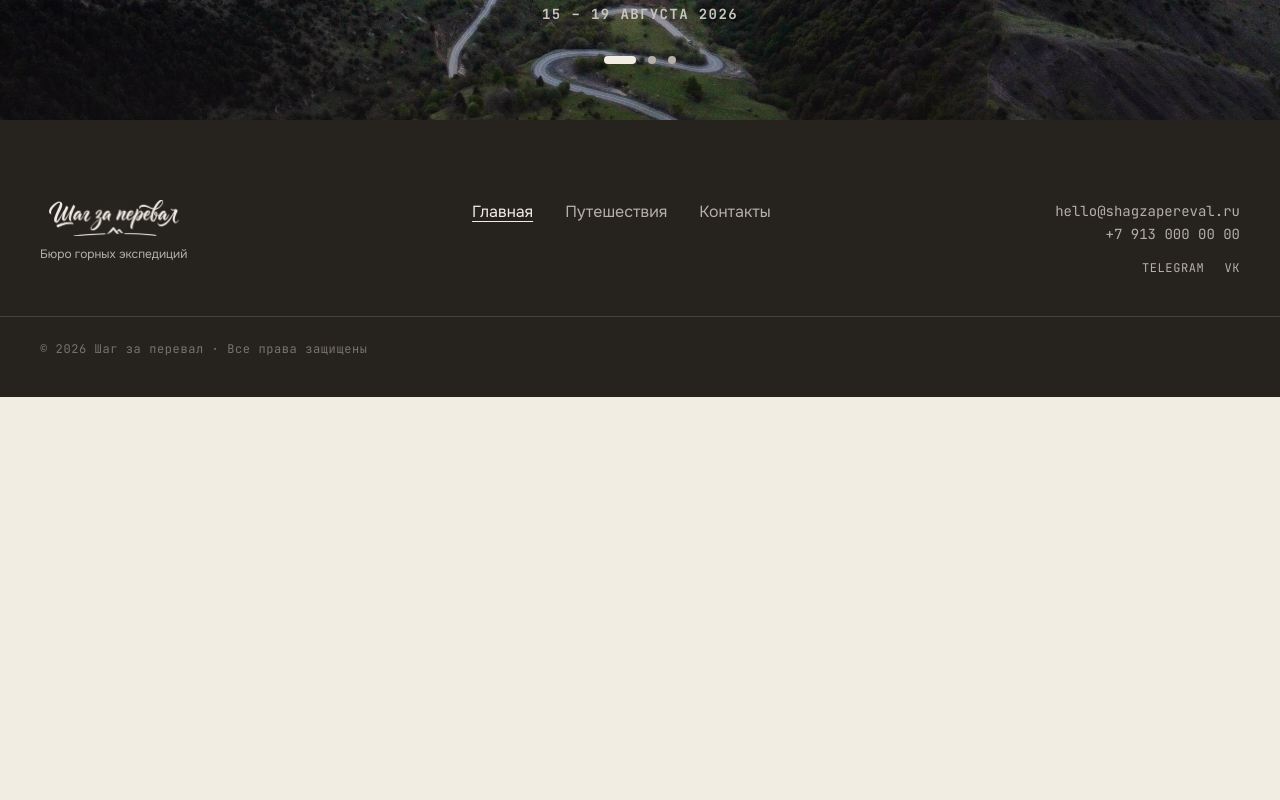
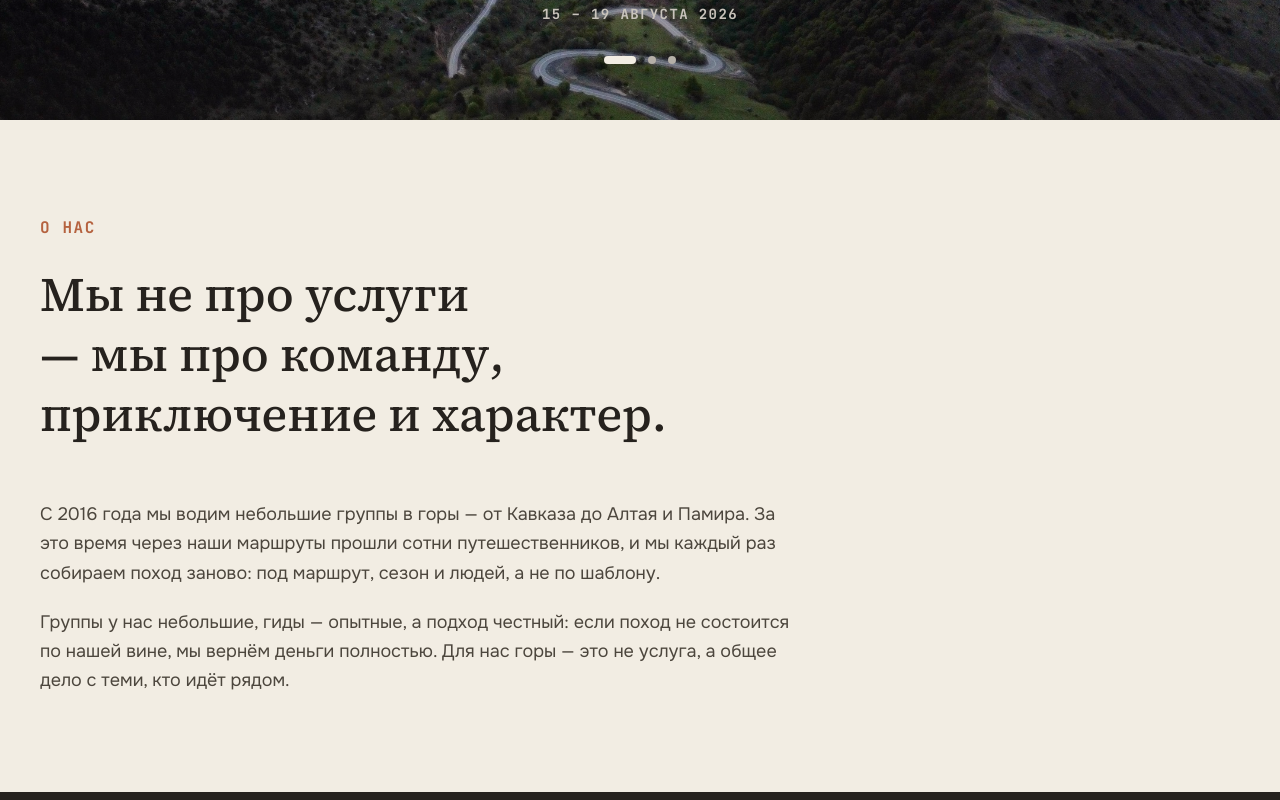
Before and after one commit to Stillonov/sz-shag-za-pereval, a Next.js app: page / in a window 1280 px wide. Shown: the part 680-1480 px from the top of the page. Before the commit the page ends 1077 px from the top, so only its background shows below. Built offline with nearby package versions, Linux system fonts and the light colour scheme.

Commit message:
Add About (Manifest) section to the home page

```diff
--- /dev/null
+++ b/src/app/(home)/_components/Manifest.tsx
@@ -0,0 +1,28 @@
+import { Container } from '@/components/Container';
+
+export function Manifest() {
+  return (
+    <section className="py-24">
+      <Container>
+        <p className="text-terracotta mb-6 font-mono text-base font-bold tracking-widest uppercase">
+          О нас
+        </p>
+        <h2 className="max-w-2xl font-serif text-3xl leading-tight font-medium text-balance md:text-5xl">
+          Мы не про услуги — мы про команду, приключение и характер.
+        </h2>
+        <div className="mt-14 flex max-w-3xl flex-col gap-5">
+          <p className="text-taupe text-lg leading-relaxed">
+            С 2016 года мы водим небольшие группы в горы — от Кавказа до Алтая и Памира. За это
+            время через наши маршруты прошли сотни путешественников, и мы каждый раз собираем поход
+            заново: под маршрут, сезон и людей, а не по шаблону.
+          </p>
+          <p className="text-taupe text-lg leading-relaxed">
+            Группы у нас небольшие, гиды — опытные, а подход честный: если поход не состоится по
+            нашей вине, мы вернём деньги полностью. Для нас горы — это не услуга, а общее дело с
+            теми, кто идёт рядом.
+          </p>
+        </div>
+      </Container>
+    </section>
+  );
+}
--- a/src/app/(home)/page.tsx
+++ b/src/app/(home)/page.tsx
@@ -1,5 +1,11 @@
 import { Hero } from './_components/Hero';
+import { Manifest } from './_components/Manifest';
 
 export default function Home() {
-  return <Hero />;
+  return (
+    <>
+      <Hero />
+      <Manifest />
+    </>
+  );
 }
```
Also changed, not shown: 1 other file (tests, documents, lock files or other folders).
